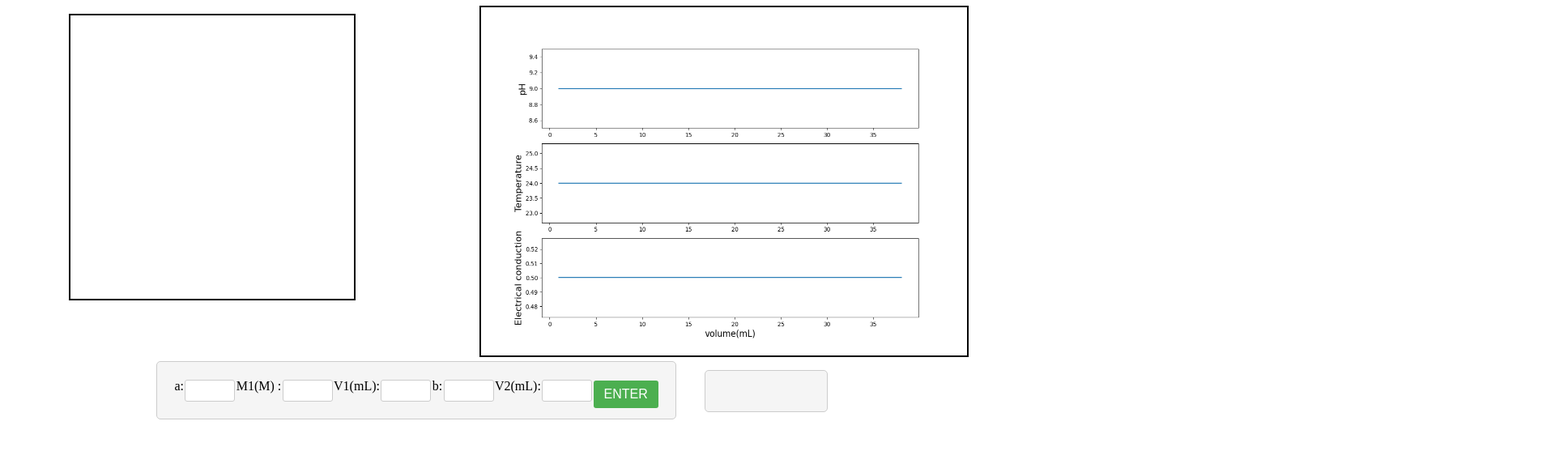
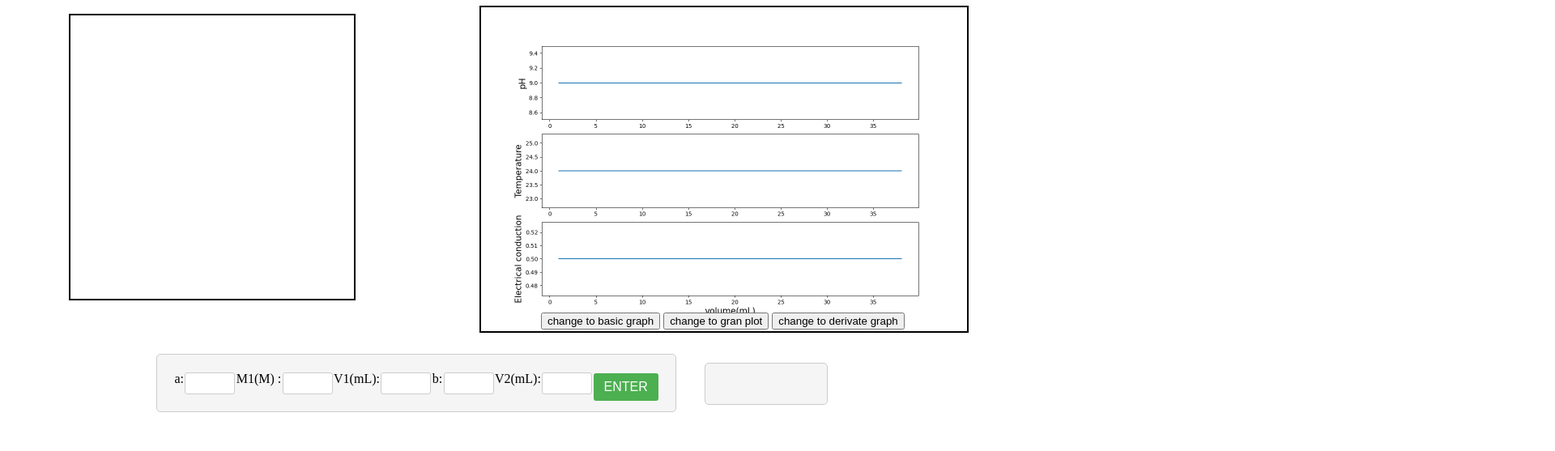
Before and after one commit to joongang/ohyun237, a plain HTML site: page project/index.html in a window 1280 px wide. Shown: the part 71-628 px from the top of the page at 81% size, 1920 px wide, since content can reach past the window. Drawn offline with Linux system fonts and the light colour scheme.

Commit message:
Add files via upload

```diff
--- a/project/index.html
+++ b/project/index.html
@@ -8,16 +8,21 @@
 </head>
 <body>
     <div class="pH">Titration Experiment Program</div>
-    <div class="middle">
+      <div class="middle">
         <div>
+          <div class="table"></div>
+        </div>
+        <img id = "img" img src="graph.png" alt="" class="gp">
+    </div>
 
-        <div class="table">
-        </div>
-        </div>
-        <img src="graph.png" alt="" class="gp">
+    <div class = "change-button">
+      <button onclick="change2basic()">change to basic graph</button>
+      <button onclick="change2gran()">change to gran plot</button>
+      <button onclick="change2differ()">change to derivate graph</button>
     </div>
+
     <div class="all_container">
-    <div class="calculator-container">
+      <div class="calculator-container">
 
         <label for="a">a:</label>
         <input type="number" id="a" />
@@ -35,10 +40,9 @@
         <input type="number" id="V2" />
 
         <button onclick="calculateM2()">ENTER</button>
-
+      </div>
+    <p id="result"></p>
     </div>
-    <p id="result"></p>
-  </div>
 
 
   <script>
@@ -53,6 +57,16 @@
 
       document.getElementById("result").innerHTML = "result: " + M2 +"M";
     }
+
+    function change2gran() {
+      document.getElementById("img").src = "grangraph.png"
+    }
+    function change2basic() {
+      document.getElementById("img").src = "graph.png"
+    }
+    function change2differ() {
+      document.getElementById("img").src = "differgraph.png"
+    }
   </script>
 
 </body>
--- a/project/style.css
+++ b/project/style.css
@@ -9,8 +9,14 @@
 }
 .gp{
     width: 600px;
-    height: 430px;
+    height: 400px;
     border: 2px solid black;
+}
+
+.change-button {
+  position: relative;
+  left:660px;
+  bottom: 25px;
 }
 
 .question{
```
